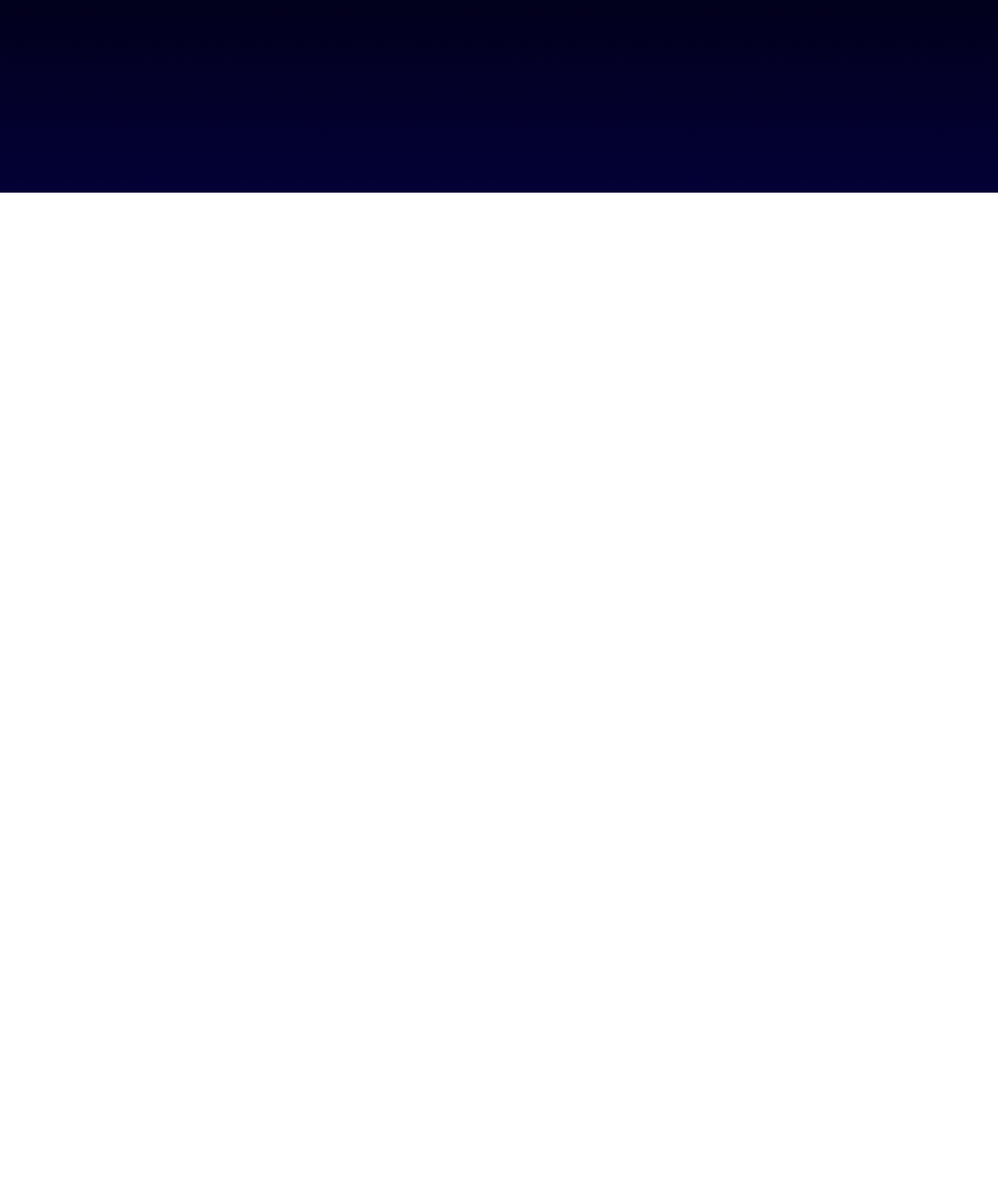
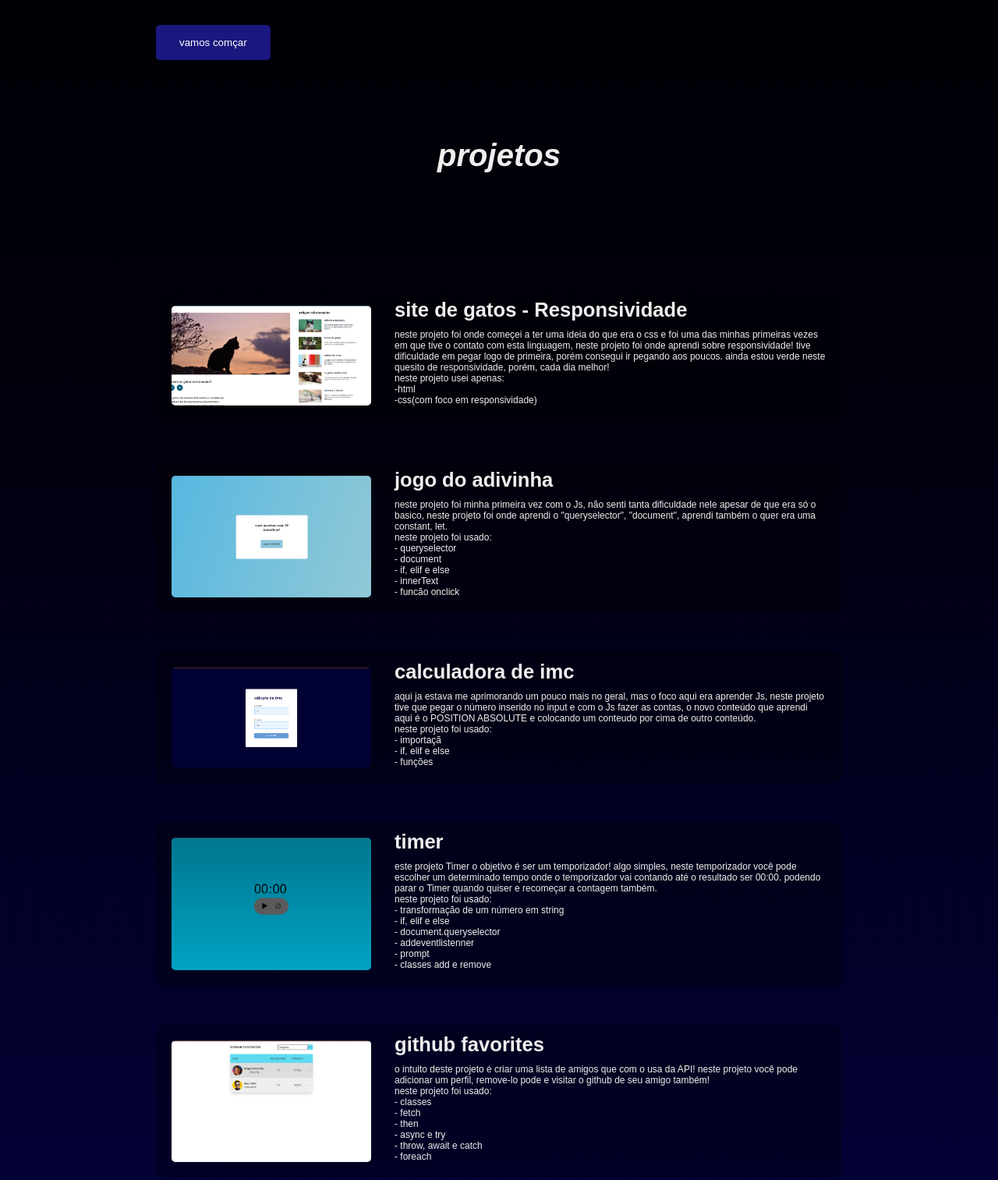
Before and after one commit to Jparlim/Portif-lio, a plain HTML site: page index.html in a window 1280 px wide. Shown: the part 553-2066 px from the top of the page at 78% size. Before the commit the page ends 800 px from the top, so only its background shows below. Drawn offline with Linux system fonts and the light colour scheme.

Commit message:
finaly adjust responividade

```diff
--- a/index.html
+++ b/index.html
@@ -37,10 +37,94 @@
             <img class="img-home" src="./imgs/—Pngtree—jobs overtime office computer_3931237.png" alt="imagem de um cara na frente do computador">
         </div>
 
-        <div class="page-2"></div>
+        <div class="projetos">
+            <div class="imagens-project">
+                <h2>projetos</h2>
+                <li>
+                    <img class="responsiv" src="./imgs/Captura de tela 2024-04-03 110928.png" alt="">
+                    <div>
+                        <h1>site de gatos - Responsividade</h1>
+                        <p>neste projeto foi onde começei a ter uma ideia do que
+                           era o css e foi uma das minhas primeiras vezes em que tive o contato com esta
+                           linguagem, neste projeto foi onde aprendi sobre responsividade! tive dificuldade em pegar logo de primeira, porém
+                           consegui ir pegando aos poucos.
+                           ainda estou verde neste quesito de responsividade, porém, cada dia melhor!
+                           <br>neste projeto usei apenas:
+                           <br>-html
+                           <br>-css(com foco em responsividade)
+                        </p>
+                    </div>
+                </li>
+                <li>
+                    <img class="adivinha" src="./imgs/Captura de tela 2024-05-16 092059.png" alt="">
+                    <div>
+                        <h1>jogo do adivinha</h1>
+                        <p>neste projeto foi minha primeira vez com o Js, não senti tanta dificuldade nele
+                            apesar de que era só o basico, neste projeto foi onde aprendi o "queryselector",
+                            "document", aprendi também o quer era uma constant, let.
+                            <br>neste projeto foi usado:
+                            <br>- queryselector
+                            <br>- document
+                            <br>- if, elif e else
+                            <br>- innerText
+                            <br>- funcão onclick
+                        </p>
+                    </div>
+                </li>
+                <li>
+                    <img class="imc" src="./imgs/Captura de tela 2024-05-23 165425.png" alt="">
+                    <div>
+                        <h1>calculadora de imc</h1>
+                        <p>aqui ja estava me aprimorando um pouco mais no geral, mas o foco aqui era aprender Js,
+                            neste projeto tive que pegar o número inserido no input e com o Js fazer as contas, o novo
+                            conteúdo que aprendi aqui é o POSITION ABSOLUTE e colocando um conteudo por cima
+                            de outro conteúdo.
+                            <br>neste projeto foi usado:
+                            <br>- importaçã
+                            <br>- if, elif e else
+                            <br>- funções
+                    </p>
+                    </div>
+                </li>
+                <li>
+                    <img class="timer" src="./imgs/Captura de tela 2024-06-17 204729.png" alt="">
+                    <div>
+                        <h1>timer</h1>
+                        <p>este projeto Timer o objetivo é ser um temporizador! algo simples,
+                            neste temporizador você pode escolher um determinado tempo onde o temporizador vai contando até o resultado ser 00:00.
+                            podendo parar o Timer quando quiser e recomeçar a contagem também.
+                            <br>neste projeto foi usado:
+                            <br>- transformação de um número em string
+                            <br>- if, elif e else
+                            <br>- document.queryselector
+                            <br>- addeventlistenner
+                            <br>- prompt
+                            <br>- classes add e remove
+                        </p>
+                    </div>
+                </li>
+                <li>
+                    <img class="favorites" src="./imgs/Captura de tela 2024-07-02 163708.png" alt="">
+                    <div>
+                        <h1>github favorites</h1>
+                        <p>o intuito deste projeto é criar uma lista de amigos que com o usa da API!
+                            neste projeto você pode adicionar um perfil, remove-lo pode e visitar o github de seu amigo também!
+                            <br>neste projeto foi usado:
+                            <br>- classes
+                            <br>- fetch
+                            <br>- then
+                            <br>- async e try
+                            <br>- throw, await e catch
+                            <br>- foreach
+                        </p>
+                    </div>
+                </li>
+            </div>
+        </div>
 
     </div>
 
-    <script src="./script.js"></script>
+
+    <script src="js/script.js"></script>
 </body>
 </html>
--- a/script.js
+++ b/script.js
@@ -1,30 +1,3 @@
 let buttonContrate = document.querySelector('.footer-top button').addEventListener('click', () => {
     open('https://www.linkedin.com/in/joao-paulo-aparecido-rosa-3377a226a/')
 })
-
-const route = {
-    '/inicio': '/pages/inicio.html',
-    '/certificados': '/pages/certificados.html',
-    '/projetos': '/pages/projetos.html',
-    '/sobre': '/pages/sobre.html',
-    404: '/pages/404.html',
-}
-
-function routes(event) {
-    event = event || window.event
-    event.preventDefault()
-
-    window.history.pushState({}, '', event.target.href)
-
-    handle()
-}
-
-function handle() {
-    const { pathname } = window.location
-    const rotas = route[pathname] || route[404]
-    fetch(rotas)
-    .then(resposta => resposta.text())
-    .then(html => {
-        document.querySelector('.page-2').innerHTML = html
-    })
-}
--- a/style.css
+++ b/style.css
@@ -5,9 +5,10 @@
 }
 
 body {
-    height: 100vh;
+    height: 100%;
     background: linear-gradient(#000000 0%, #01000c 50%, #030136 100%);
     background-repeat: no-repeat;
+    object-fit: cover;
 }
 
 :root {
@@ -188,3 +189,54 @@ span {
         padding: 0 2rem;
     }
 }
+
+/*parte dois*/
+
+.projetos {
+    margin-top: 10rem;
+}
+
+h2 {
+    font-size: clamp(4rem, 2vw, 6rem);
+    font-weight: 900;
+    font-style:oblique;
+    margin: 0 auto 10rem;
+}
+
+.imagens-project {
+    display: flex;
+    flex-direction: column;
+    justify-content: right;
+    gap: 5rem;
+}
+
+li {
+    display: flex;
+    gap: 3rem;
+    background-color: rgba(0, 0, 0, 0.29);
+    padding: 2rem;
+    border-radius: 10px;
+}
+
+li img {
+    width: clamp( 12rem , 20vw , 30rem) ;
+    height: 100% + 2rem;
+    border-radius: 5px ;
+    object-fit: cover;
+}
+
+li h1 {
+    font-size: clamp(2rem, 2vw, 4rem);
+    margin-top: -6px;
+}
+
+li p {
+    font-size: clamp(.8rem , 1.5vw ,1.2rem) ;
+}
+
+li div{
+    margin-top: -3px;
+    display: flex;
+    flex-direction: column;
+    gap: 1rem;
+}
```
Also changed, not shown: pages/certificados.html (deleted, +0 -1 lines), pages/inicio.html (deleted, +0 -1 lines), pages/projetos.html (deleted, +0 -1 lines), pages/sobremim.html (deleted, +0 -1 lines).
